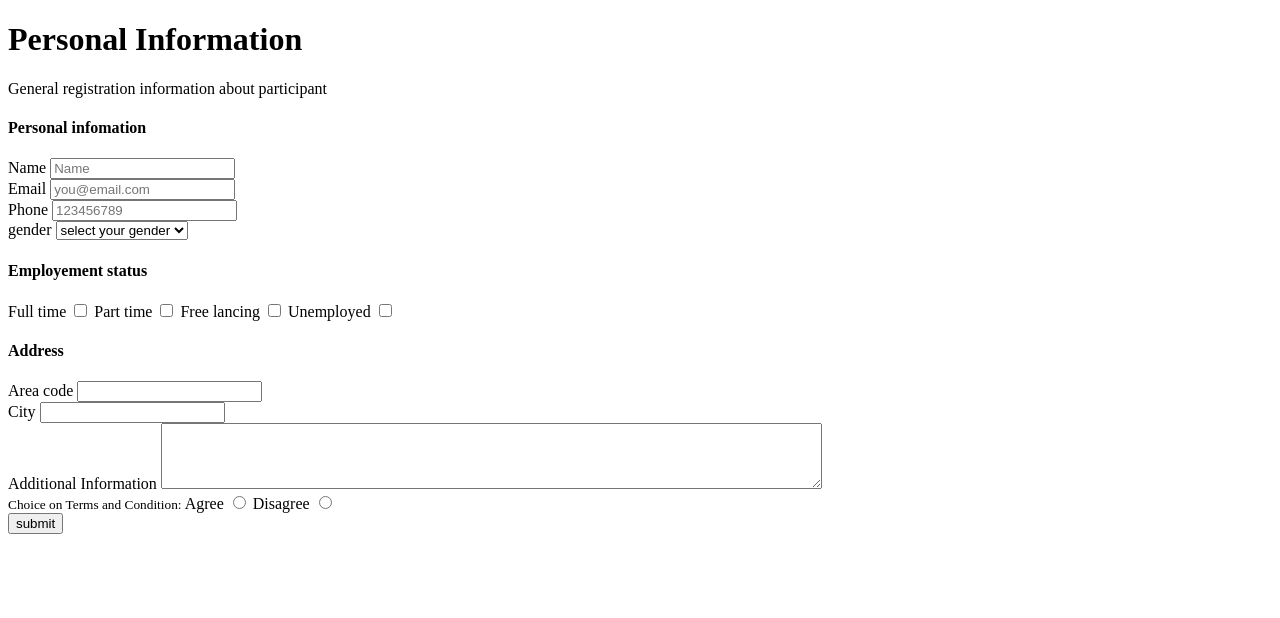
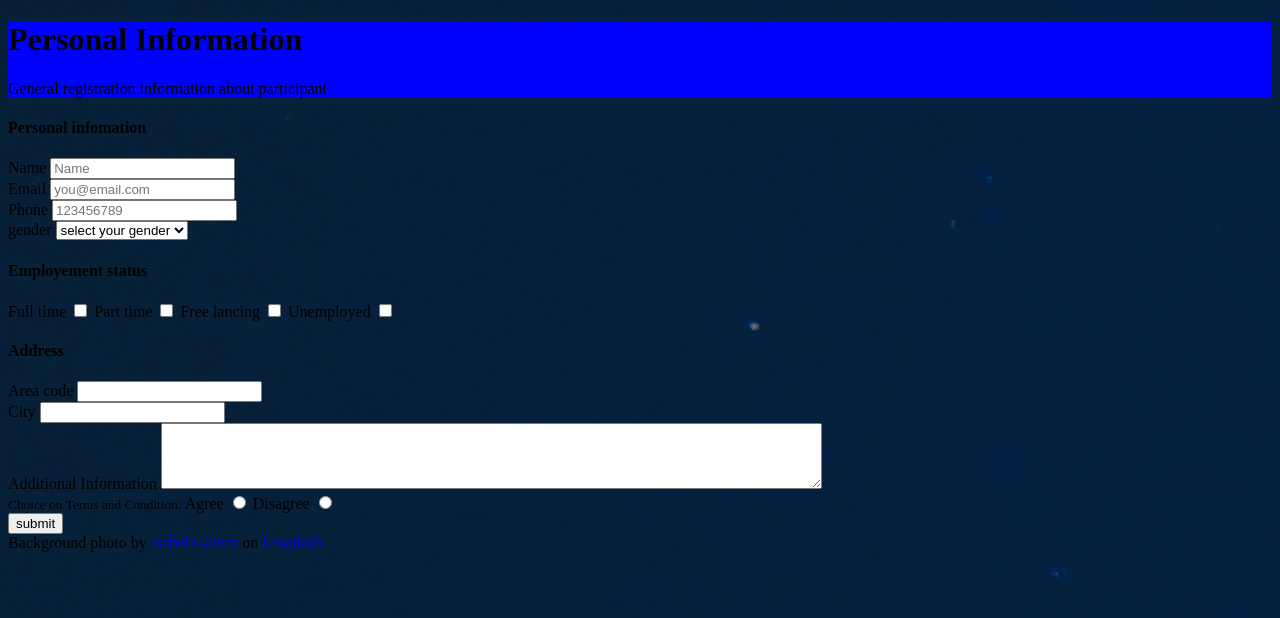
Before and after one commit to zivernay/fcc-form-project, a plain HTML site: page index.html in a window 1280 px wide. Drawn offline with Linux system fonts and the light colour scheme.

Commit message:
Create css file

```diff
--- a/index.html
+++ b/index.html
@@ -7,6 +7,7 @@
         <meta name="author" content="Doma Zivanai">
         <meta name="viewport" content="width=device-width, initial-scale=1.0">
         <meta charset="UTF-8">
+        <link rel="stylesheet" href="/styles/form.css">
     </head>
     <body>
         <header>
@@ -45,8 +46,8 @@
           </section>
 
           <section>
+            <h4>Employement status</h4>
             <div>
-              <h4>Employement status</h4>
               <label for="full-time">Full time</label>
               <input type="checkbox" name="full-time" id="full-time" value="full-time">
               <label for="part-time">Part time</label>
@@ -56,7 +57,7 @@
               <label for="unemployed">Unemployed</label>
               <input type="checkbox" id="unemployed" name="unemployed" value="unemployed">
             </div>
-            <div class="">
+            <div>
               <h4>Address</h4>
               <label for="area-code">Area code</label>
               <input type="number" name="area-code" id="area-code" value="area-code" minlength=3
@@ -71,6 +72,8 @@
                 <option value="Kadoma">
               </datalist>
             </div>
+          </section>
+          <section>
             <div>
               <label for="additional-info">Additional Information</label>
               <textarea name="additional-info" rows="4" cols="80"></textarea>
@@ -84,7 +87,10 @@
             </div>
           </section>
           <input type="submit" id="submit" value="submit">
-        </form>
+          </form>
         </section>
+      <div class="referrences">
+        Background photo by <a href="https://unsplash.com/@isagalvezphoto?utm_source=unsplash&utm_medium=referral&utm_content=creditCopyText">Isabel Galvez</a> on <a href="https://unsplash.com/backgrounds?utm_source=unsplash&utm_medium=referral&utm_content=creditCopyText">Unsplash</a>
+      </div>
     </body>
 </html>
--- a/styles/form.css
+++ b/styles/form.css
@@ -0,0 +1,7 @@
+body{
+  background: grey
+   url("..\\images\\isabel-galvez-i54owgDjXeY-unsplash.jpg");
+}
+header{
+  background-color: blue;
+}
```
Also changed, not shown: images/isabel-galvez-i54owgDjXeY-unsplash.jpg (added).
